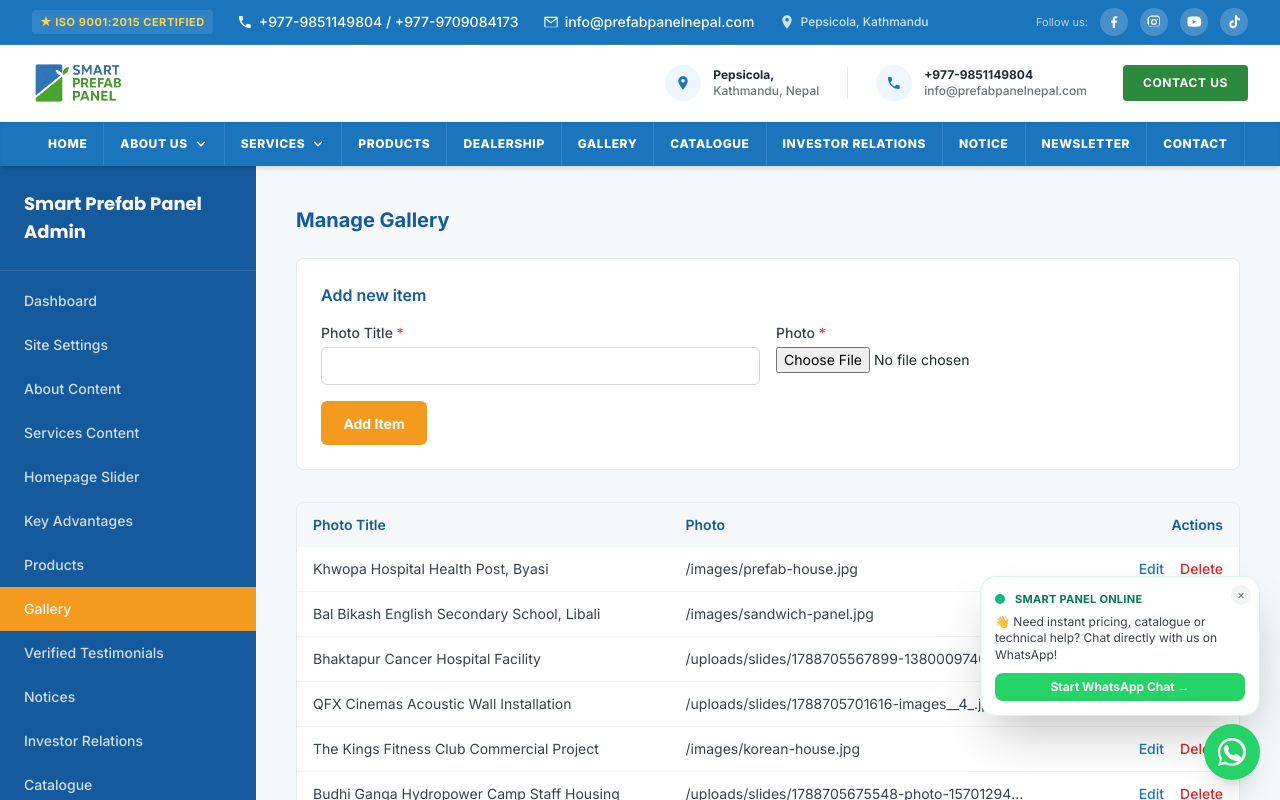
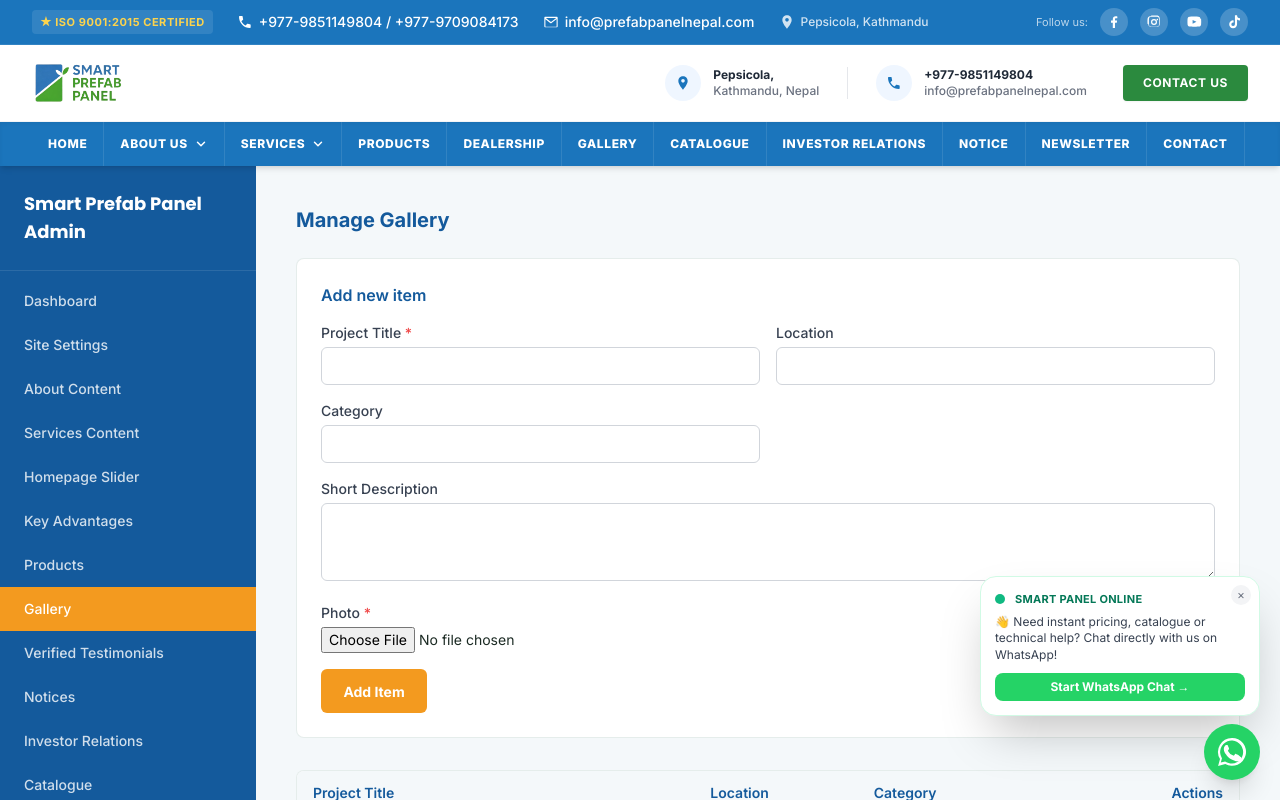
Before and after one commit to bigyan1sybazzar-debug/smart-panel, a Next.js app: page /admin-dashboard/gallery in a window 1280 px wide. Shown: the top 800 px of the page. Built offline with nearby package versions, Linux system fonts and the light colour scheme.

Commit message:
feat: editable service title and slug in admin

```diff
--- a/app/admin-dashboard/(dashboard)/gallery/page.js
+++ b/app/admin-dashboard/(dashboard)/gallery/page.js
@@ -3,7 +3,10 @@
 import CollectionManager from "@/components/admin/CollectionManager";
 
 const FIELDS = [
-  { name: "title", label: "Photo Title", required: true },
+  { name: "title", label: "Project Title", required: true },
+  { name: "location", label: "Location", required: false },
+  { name: "category", label: "Category", required: false },
+  { name: "description", label: "Short Description", type: "textarea", required: false },
   { name: "image", label: "Photo", type: "file", required: true },
 ];
 
--- a/app/page.js
+++ b/app/page.js
@@ -19,6 +19,7 @@ export default function HomePage() {
     heroSlides,
     reviews,
     projects,
+    gallery = [],
     processSteps,
     faqs,
     governmentRates = [],
@@ -29,8 +30,26 @@ export default function HomePage() {
   } = readDB();
 
   const demoReviews = reviews?.length ? reviews : [];
-  const demoProjects = projects?.length ? projects : [];
   const demoSteps = processSteps?.length ? processSteps : [];
+
+  // Prefer the dedicated `projects` collection; fall back to `gallery`
+  // (managed via /admin/gallery) so the section is never empty.
+  const sourceProjects = projects?.length ? projects : gallery;
+
+  // Normalize each item so the JSX below works for both shapes
+  // (projects uses `title/location/category/image/description`,
+  //  gallery uses only `title/image`).
+  const demoProjects = sourceProjects.map((item, idx) => ({
+    id: item.id ?? `g-${idx}`,
+    title: item.title ?? "Project",
+    location: item.location ?? item.subtitle ?? "Nepal",
+    category: item.category ?? "Completed Project",
+    image: item.image || "/images/prefab-house.jpg",
+    description:
+      item.description ??
+      item.summary ??
+      "Built with Smart Panel — lightweight, insulated, and earthquake-ready.",
+  }));
 
   return (
     <div>
@@ -417,7 +436,8 @@ export default function HomePage() {
         </section>
       )}
 
-      {/* 9. Completed Projects Showcase */}
+      {/* 9. Completed Projects Showcase — DYNAMIC (uses projects or gallery) */}
+      {demoProjects.length > 0 && (
         <section className="py-8 sm:py-12 lg:py-16 bg-white">
           <div className="container-page">
             <div className="flex flex-col sm:flex-row sm:items-end justify-between mb-6 sm:mb-8 gap-3">
@@ -467,6 +487,7 @@ export default function HomePage() {
             </div>
           </div>
         </section>
+      )}
 
       {/* 10. Client Testimonials */}
       <section className="py-8 sm:py-12 lg:py-16 bg-gray-50 border-t border-b border-gray-200">
```
Lines whose indentation alone changed are shown as unchanged.
